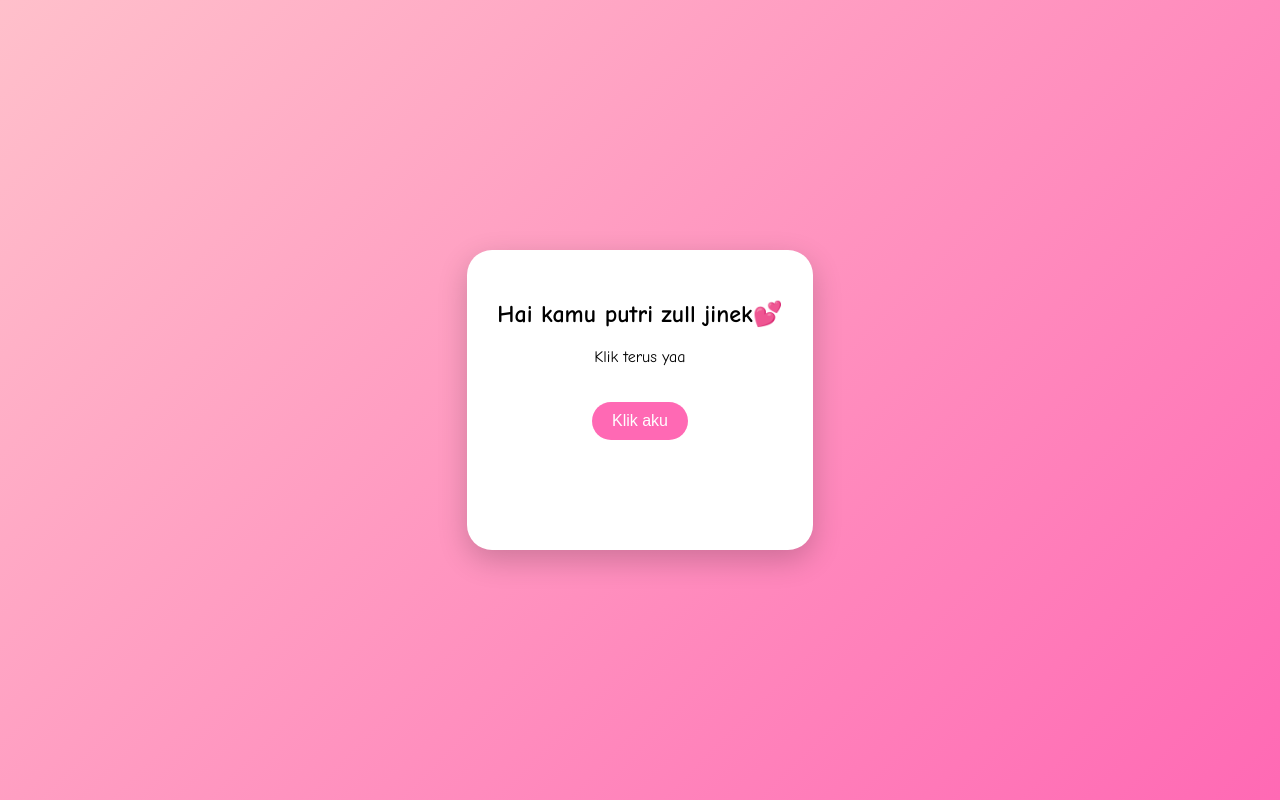
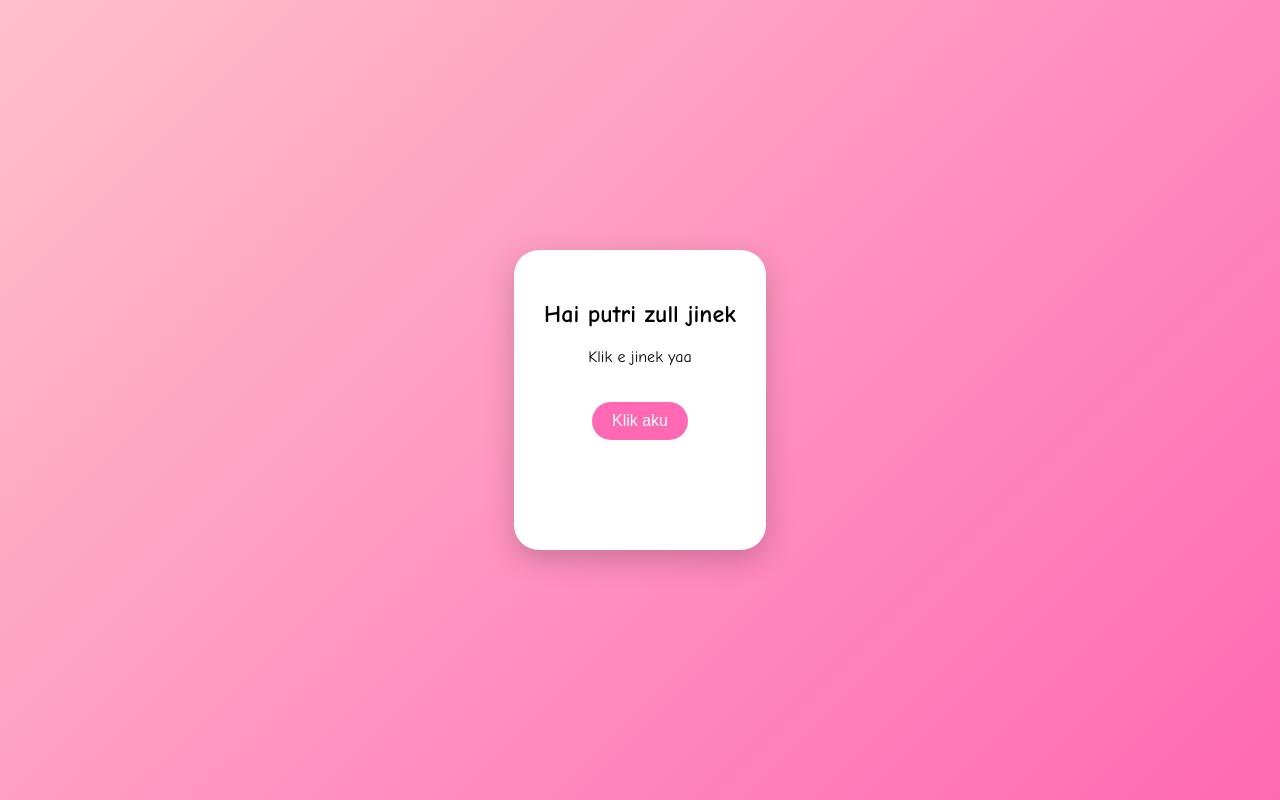
Before and after one commit to visamofagovsaSmartFormPrintApplication/putrijinekkedebah, a plain HTML site: page index.html in a window 1280 px wide. Drawn offline with Linux system fonts and the light colour scheme.

Commit message:
Update index.html

```diff
--- a/index.html
+++ b/index.html
@@ -56,8 +56,8 @@
 <body>
 
 <div class="card">
-  <h2>Hai kamu putri zull jinek💕</h2>
-  <p>Klik terus yaa </p>
+  <h2>Hai  putri zull jinek</h2>
+  <p>Klik e jinek yaa </p>
   <button class="btn" onclick="showMessage()">Klik aku</button>
 
   <div class="message" id="msg"></div>
```
